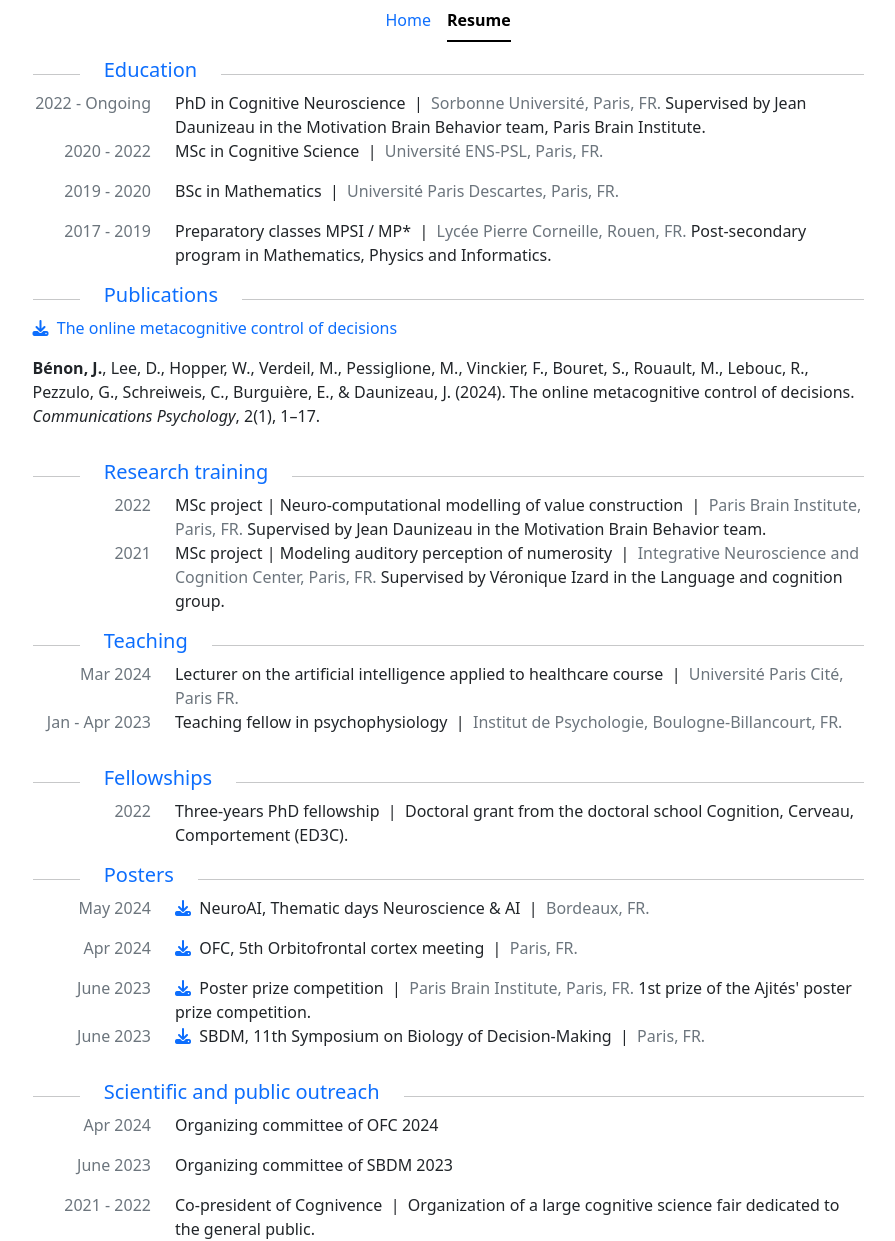
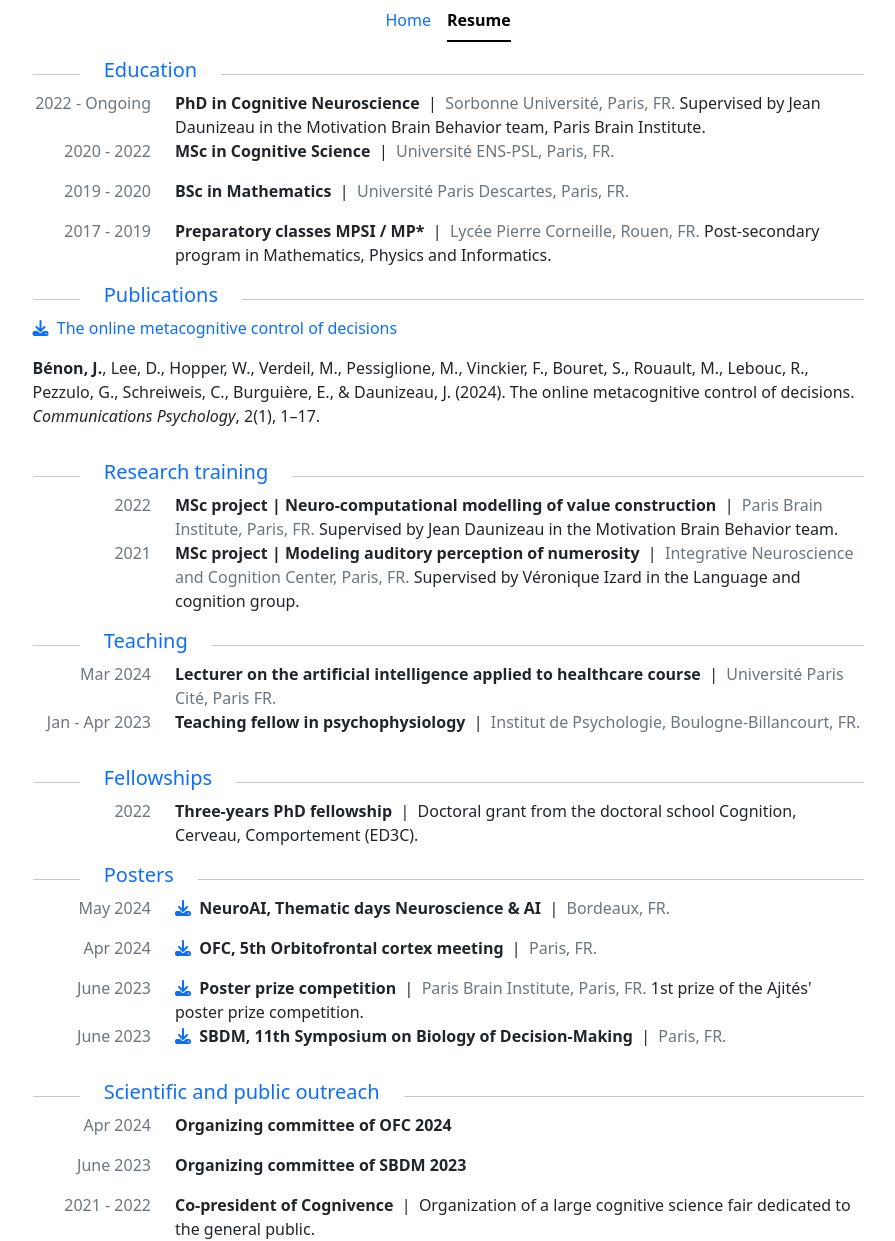
Before and after one commit to jbenon/jbenon.github.io, a Jekyll site: the page built from resume.html, in a window 1280 px wide. Shown: the whole page, without its empty margins (192-1087 px from the left). Built offline with Jekyll 4.4.1, drawn with Linux system fonts in a browser that asks for light colours; nearby versions of some CDN libraries.

Commit message:
Fix semibold typo

```diff
--- a/resume.html
+++ b/resume.html
@@ -46,7 +46,7 @@ layout: default
                   <p class="text-secondary">{{item.date}}</p>
                 </div>
                 <div class="col-10">
-                  <span class="few-semibold">
+                  <span class="fw-semibold">
                     {% if item.pdf %}
                       <a class="icon-link link-underline link-underline-opacity-0"
                       href="/assets/{{publication.pdf}}.pdf"
```
